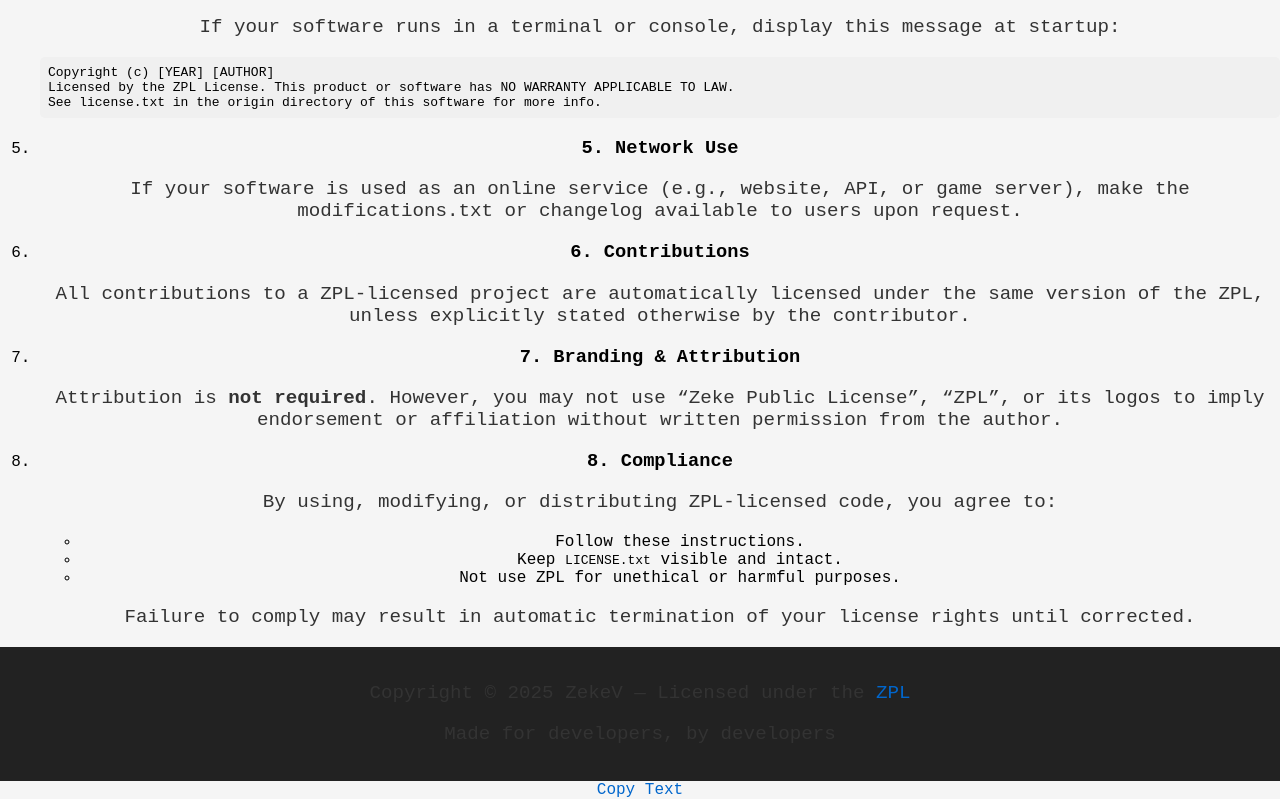
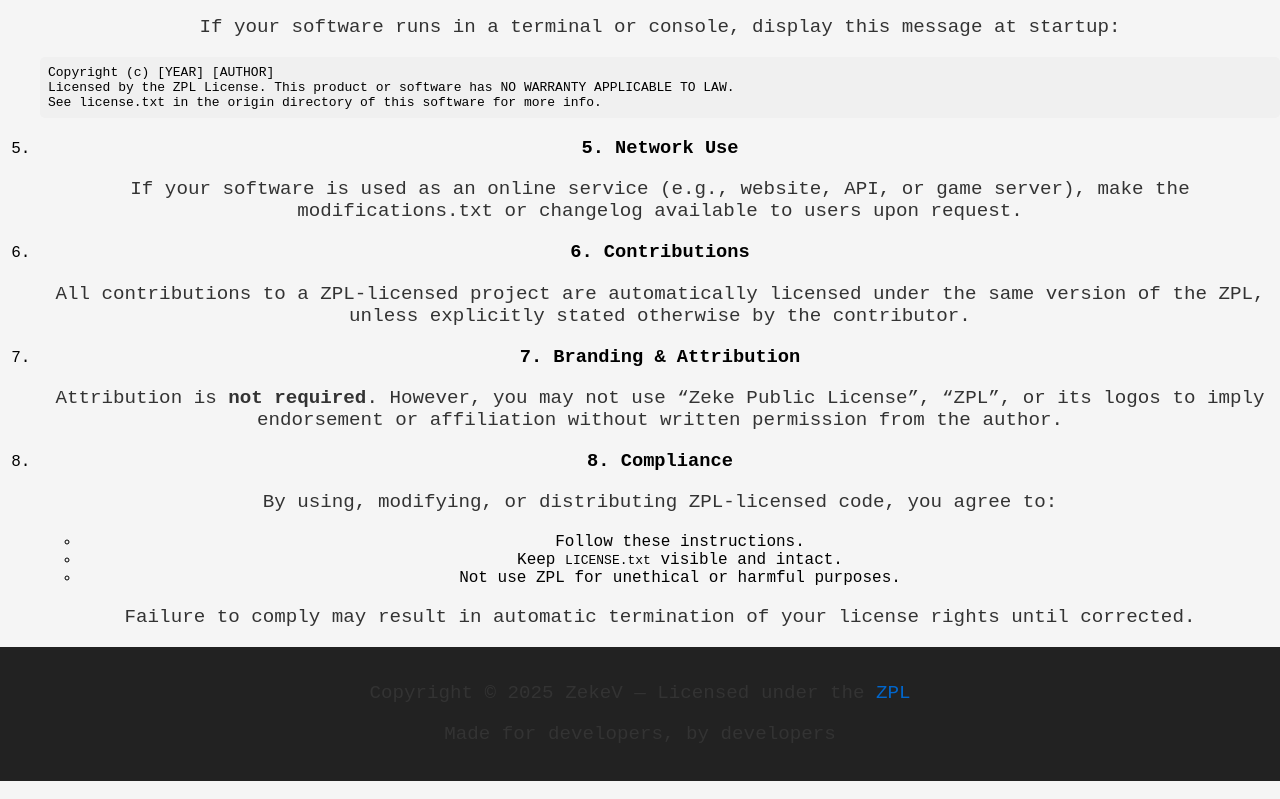
Before and after one commit to zpl-license/zpl-license.github.io, a plain HTML site: page index.html in a window 1280 px wide. Shown: the part 1545-2344 px from the top of the page. Drawn offline with Linux system fonts and the light colour scheme.

Commit message:
Update index.html

```diff
--- a/index.html
+++ b/index.html
@@ -142,7 +142,6 @@ See license.txt in the origin directory of this software for more info.</code></
     <p> Made for developers, by developers</p>
   </footer>
   <!--Code for the stuff above-->
-    <a href="#" onclick="copyText(); return false;">Copy Text</a>
     <script>
         function COPY(text) {
             navigator.clipboard.writeText(text)
```
